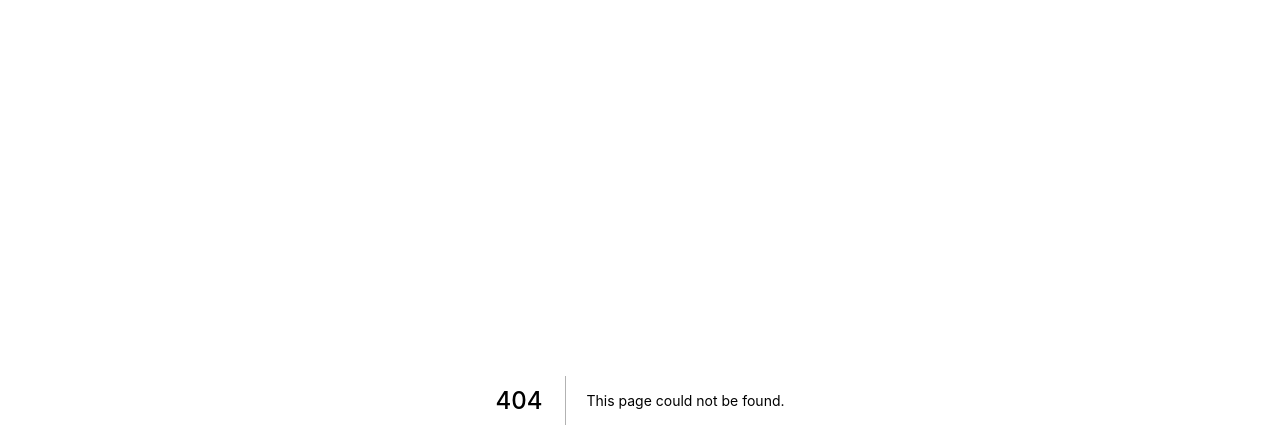
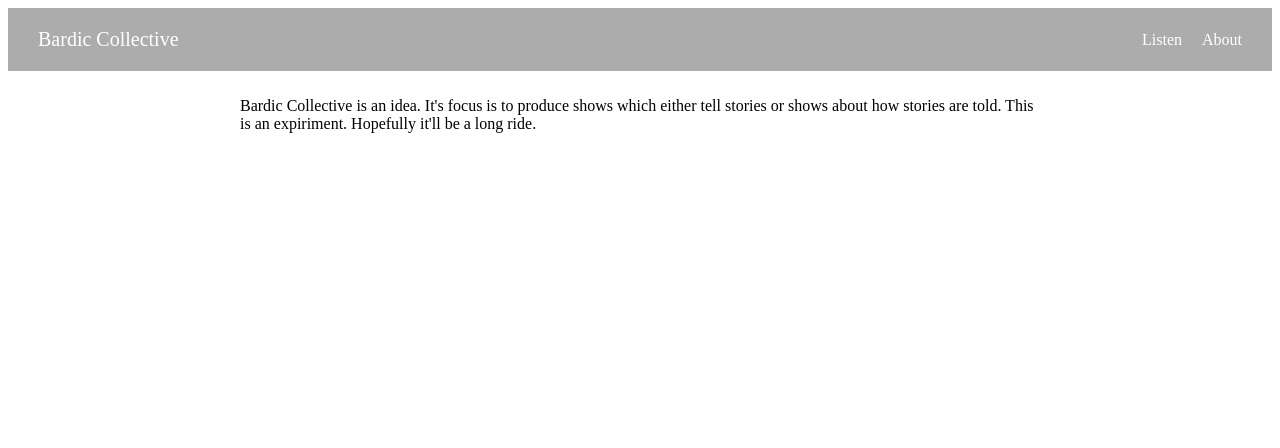
Before and after one commit to BardicCollective/BardicWeb, a Next.js app: page /about in a window 1280 px wide. Before the commit this address had no page. Shown: the top 448 px of the page. Built offline with nearby package versions, Linux system fonts and the light colour scheme.

Commit message:
Add basic about page

```diff
--- /dev/null
+++ b/pages/about/about.module.scss
@@ -0,0 +1,16 @@
+.about {
+    display: flex;
+    justify-content: center;
+
+    p {
+        margin-left: 20px;
+        margin-right: 20px;
+        width: 100;
+    }
+
+    @media all and (min-width: 800px) {
+        p {
+            width: 800px;
+        }
+    }
+}
--- /dev/null
+++ b/pages/about/index.tsx
@@ -0,0 +1,18 @@
+import React, { FunctionComponent } from 'react';
+import SiteNav from '@components/SiteNav';
+import sytles from './about.module.scss';
+
+const About: FunctionComponent = () => {
+    return (
+        <div >
+            <SiteNav></SiteNav>
+            <div className={sytles.about}>
+                <p>
+                    Bardic Collective is an idea. It's focus is to produce shows which either tell stories or shows about how stories are told. This is an expiriment. Hopefully it'll be a long ride.
+                </p>
+            </div>
+        </div>
+    );
+}
+
+export default About;
```
